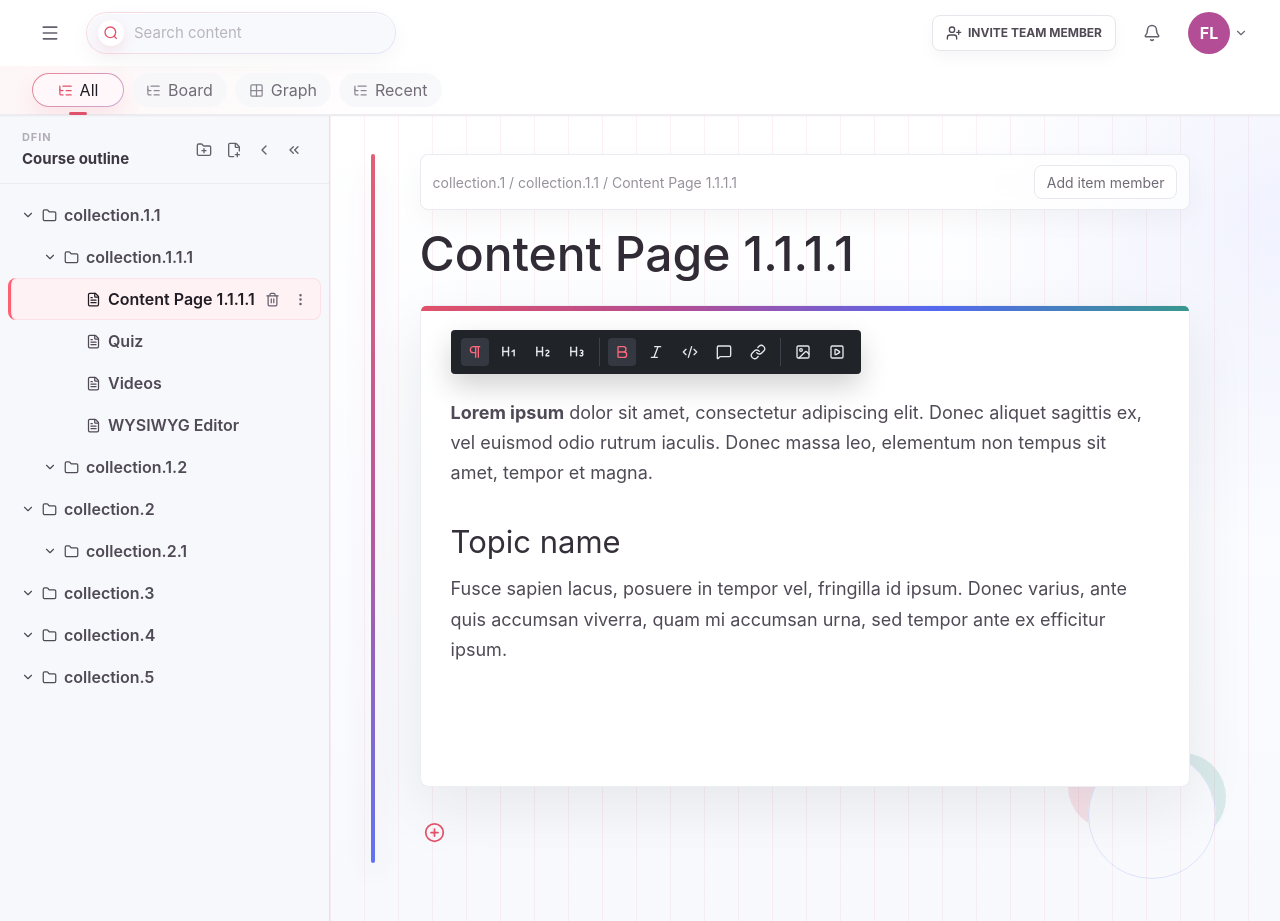
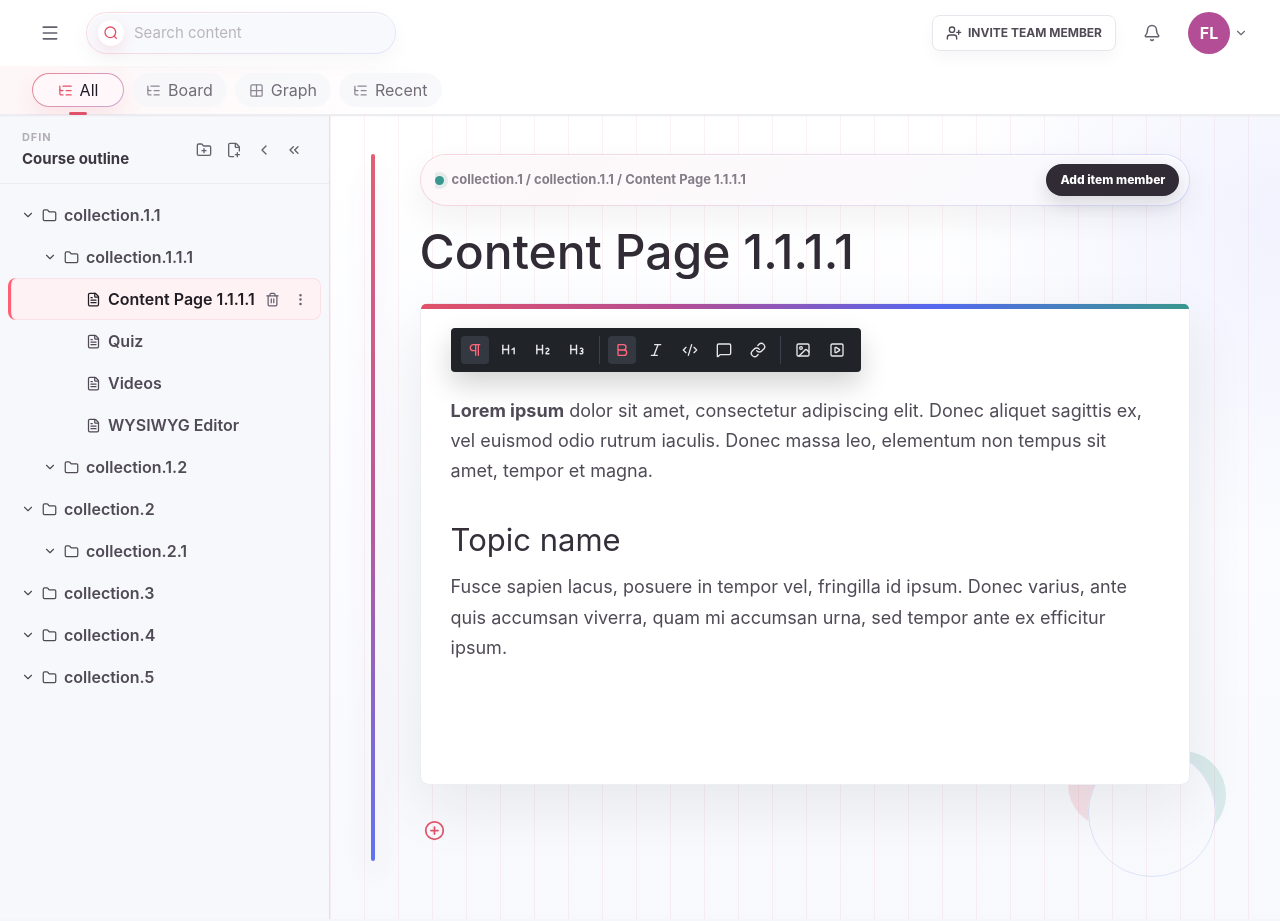
Before and after one commit to hariz-GER/LRNR-Global-Infotech-, a React (Vite) app: page / in a window 1280 px wide. Built offline with nearby package versions, Linux system fonts and the light colour scheme.

Commit message:
editor-meta

```diff
--- a/src/index.css
+++ b/src/index.css
@@ -976,15 +976,21 @@ input:focus-visible,
   display: flex;
   align-items: center;
   justify-content: space-between;
-  color: #97919c;
-  font-size: 14px;
-  margin-bottom: 18px;
-  padding: 10px 12px;
-  border: 1px solid rgba(232, 233, 239, 0.9);
-  border-radius: 8px;
-  background: rgba(255, 255, 255, 0.72);
+  gap: 14px;
+  color: #847d89;
+  font-size: 13px;
+  font-weight: 650;
+  margin-bottom: 20px;
+  padding: 9px 10px 9px 14px;
+  border: 1px solid transparent;
+  border-radius: 999px;
+  background:
+    linear-gradient(rgba(255, 255, 255, 0.82), rgba(255, 255, 255, 0.82)) padding-box,
+    linear-gradient(135deg, rgba(224, 82, 105, 0.24), rgba(85, 104, 240, 0.2)) border-box;
   backdrop-filter: blur(14px);
-  box-shadow: 0 10px 28px rgba(31, 28, 37, 0.04);
+  box-shadow:
+    0 12px 32px rgba(31, 28, 37, 0.06),
+    inset 0 1px 0 rgba(255, 255, 255, 0.92);
 }
 
 .editor-meta span {
@@ -992,25 +998,67 @@ input:focus-visible,
   overflow: hidden;
   text-overflow: ellipsis;
   white-space: nowrap;
+  display: inline-flex;
+  align-items: center;
+  gap: 8px;
+}
+
+.editor-meta span::before {
+  content: '';
+  width: 9px;
+  height: 9px;
+  border-radius: 999px;
+  background: #38978e;
+  box-shadow: 0 0 0 4px rgba(56, 151, 142, 0.13);
+  flex: 0 0 auto;
 }
 
 .editor-meta button {
-  min-height: 34px;
-  border: 1px solid #e8e9ef;
-  border-radius: 8px;
-  background: #ffffff;
-  color: #706a75;
-  padding: 0 12px;
+  min-height: 32px;
+  border: 0;
+  border-radius: 999px;
+  background: #302b35;
+  color: #ffffff;
+  padding: 0 14px;
+  font-size: 12px;
+  font-weight: 800;
+  white-space: nowrap;
+  box-shadow: 0 8px 18px rgba(48, 43, 53, 0.16);
+  transition:
+    background 140ms ease,
+    box-shadow 140ms ease,
+    transform 140ms ease;
 }
 
 .editor-meta button:hover {
-  background: #f8f9fc;
+  background: #e05269;
+  transform: translateY(-1px);
+  box-shadow: 0 10px 22px rgba(224, 82, 105, 0.22);
 }
 
 .app-shell[data-theme='dark'] .editor-meta {
-  background: rgba(31, 34, 41, 0.74);
-  border-color: #343842;
+  background:
+    linear-gradient(rgba(31, 34, 41, 0.82), rgba(31, 34, 41, 0.82)) padding-box,
+    linear-gradient(135deg, rgba(255, 102, 123, 0.28), rgba(124, 140, 255, 0.22)) border-box;
+  color: #b7bdc9;
   box-shadow: 0 10px 28px rgba(0, 0, 0, 0.2);
+}
+
+.app-shell[data-theme='dark'] .editor-meta span::before {
+  background: #52beb0;
+  box-shadow: 0 0 0 4px rgba(82, 190, 176, 0.14);
+}
+
+.app-shell[data-theme='dark'] .editor-meta button {
+  background: #f4f6fb;
+  color: #202328;
+  box-shadow: 0 8px 18px rgba(0, 0, 0, 0.24);
+}
+
+.app-shell[data-theme='dark'] .editor-meta button:hover {
+  background: #ff667b;
+  color: #ffffff;
+  box-shadow: 0 10px 22px rgba(0, 0, 0, 0.28);
 }
 
 .title-input {
```
